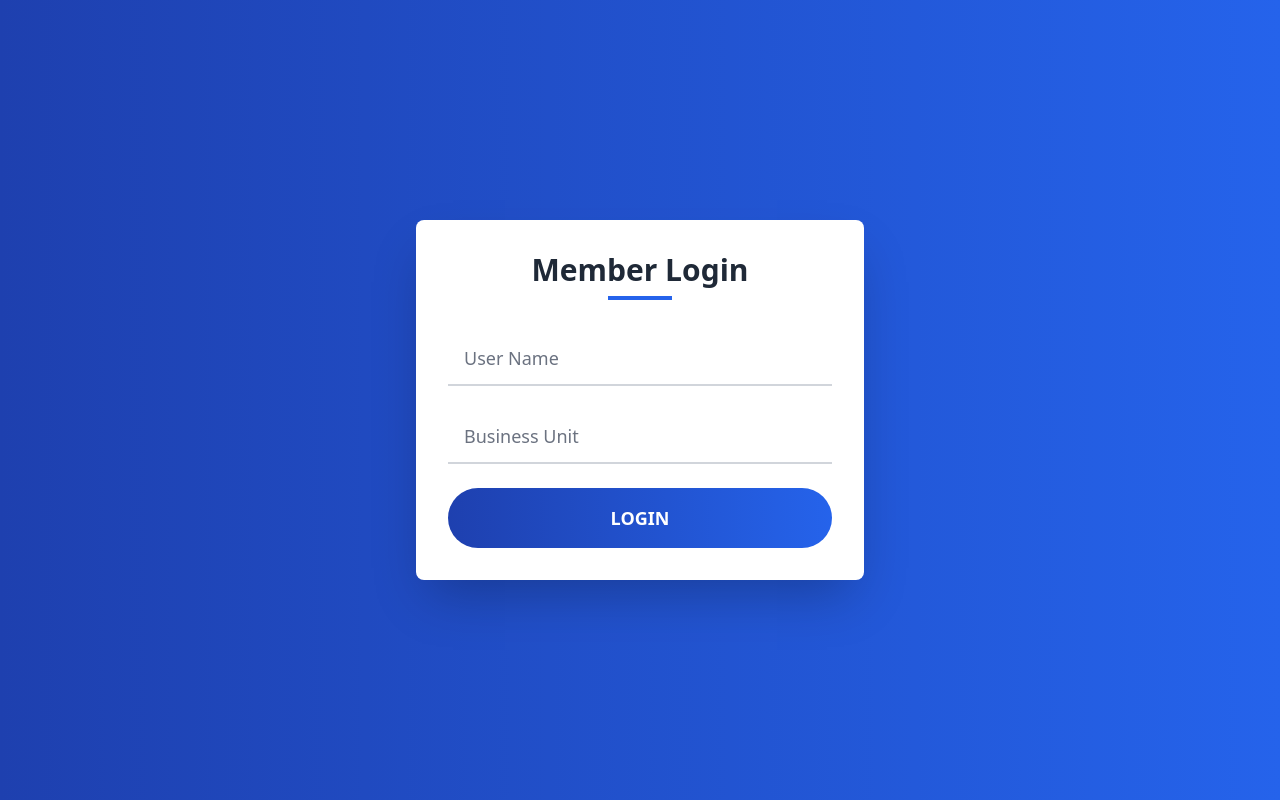
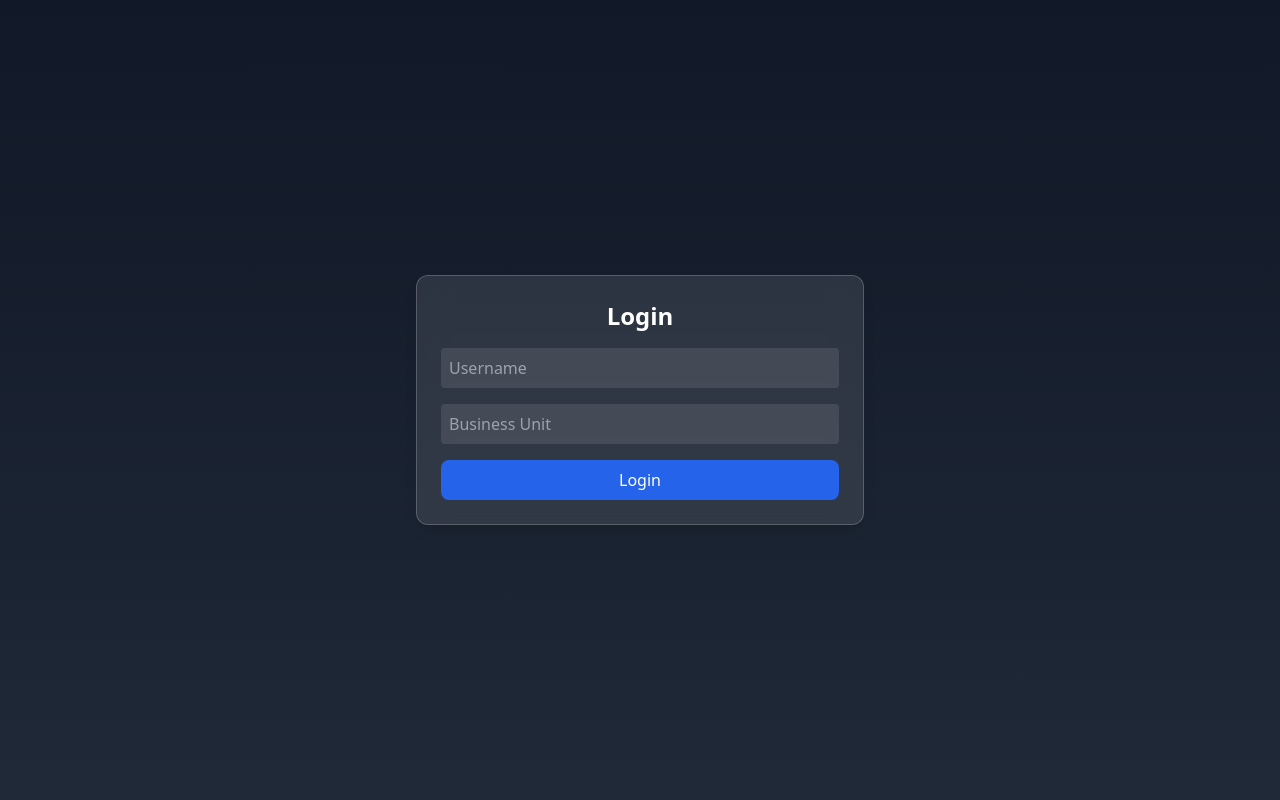
Before and after one commit to tarkalabs/company-events, a Next.js app: page /login in a window 1280 px wide. Built offline with nearby package versions, Linux system fonts and the light colour scheme.

Commit message:
updated styles

```diff
--- a/app/login/page.tsx
+++ b/app/login/page.tsx
@@ -1,93 +1,58 @@
 'use client';
 
 import { useState } from 'react';
-import { useRouter } from 'next/navigation';
-import Image from 'next/image';
 
 export default function LoginPage() {
-  const router = useRouter();
-  const [formData, setFormData] = useState({
-    username: '',
-    businessUnit: '',
-  });
-  const [error, setError] = useState('');
+  const [username, setUsername] = useState('');
+  const [businessUnit, setBusinessUnit] = useState('');
 
-  const handleSubmit = async (e: React.FormEvent) => {
-    e.preventDefault();
-    setError('');
+  const handleLogin = async () => {
     try {
       const response = await fetch('/api/auth', {
         method: 'POST',
         headers: {
           'Content-Type': 'application/json',
         },
-        body: JSON.stringify(formData),
+        body: JSON.stringify({ username, businessUnit }),
       });
 
       if (!response.ok) {
-        const errorData = await response.json();
-        throw new Error(errorData.error || 'Login failed. Please try again.');
+        throw new Error('Failed to login');
       }
 
-      const userData = await response.json();
-      document.cookie = `user=${JSON.stringify(userData)}; path=/`;
-      localStorage.setItem('user', JSON.stringify(userData));
-      router.push('/events');
+      const data = await response.json();
+      console.log('User logged in:', data);
     } catch (error) {
       console.error('Login error:', error);
-      setError(error instanceof Error ? error.message : 'An unexpected error occurred');
     }
   };
 
   return (
-    <div className="min-h-screen flex items-center justify-center bg-gradient-to-r from-blue-800 to-blue-600 p-4">
-      <div className="w-full max-w-md bg-white rounded-lg shadow-2xl p-8">
-        <div className="text-center mb-8">
-          <h2 className="text-3xl font-bold text-gray-800 mb-2">Member Login</h2>
-          <div className="w-16 h-1 bg-blue-600 mx-auto"></div>
+    <div className="flex items-center justify-center min-h-screen bg-gradient-to-b from-gray-900 to-gray-800">
+      <div className="bg-white/10 backdrop-blur-lg border border-white/20 p-6 rounded-xl shadow-lg max-w-md w-full">
+        <h2 className="text-2xl font-bold text-white mb-4 text-center">Login</h2>
+        <div className="space-y-4">
+          <input
+            type="text"
+            value={username}
+            onChange={(e) => setUsername(e.target.value)}
+            className="w-full p-2 rounded bg-white/10 text-white text-sm sm:text-base"
+            placeholder="Username"
+          />
+          <input
+            type="text"
+            value={businessUnit}
+            onChange={(e) => setBusinessUnit(e.target.value)}
+            className="w-full p-2 rounded bg-white/10 text-white text-sm sm:text-base"
+            placeholder="Business Unit"
+          />
+          <button
+            onClick={handleLogin}
+            className="w-full px-4 py-2 bg-blue-600 text-white rounded-lg hover:bg-blue-700 transition-colors"
+          >
+            Login
+          </button>
         </div>
-
-        <form onSubmit={handleSubmit} className="space-y-6">
-          {error && (
-            <div className="p-3 text-sm text-red-600 bg-red-50 rounded-md">
-              {error}
-            </div>
-          )}
-          <div>
-            <div className="relative">
-              <input
-                id="username"
-                type="text"
-                required
-                className="w-full px-4 py-3 text-lg border-b-2 border-gray-300 focus:border-blue-600 focus:outline-none transition-colors placeholder-gray-500 text-black"
-                placeholder="User Name"
-                value={formData.username}
-                onChange={(e) => setFormData(prev => ({ ...prev, username: e.target.value }))}
-              />
-            </div>
-          </div>
-
-          <div>
-            <div className="relative">
-              <input
-                id="businessUnit"
-                type="text"
-                required
-                className="w-full px-4 py-3 text-lg border-b-2 border-gray-300 focus:border-blue-600 focus:outline-none transition-colors placeholder-gray-500 text-black"
-                placeholder="Business Unit"
-                value={formData.businessUnit}
-                onChange={(e) => setFormData(prev => ({ ...prev, businessUnit: e.target.value }))}
-              />
-            </div>
-          </div>
-
-          <button
-            type="submit"
-            className="w-full py-4 bg-gradient-to-r from-blue-800 to-blue-600 text-white rounded-full text-lg font-semibold hover:opacity-90 transition-opacity transform hover:scale-[1.02] focus:outline-none focus:ring-2 focus:ring-blue-600 focus:ring-offset-2"
-          >
-            LOGIN
-          </button>
-        </form>
       </div>
     </div>
   );
```
